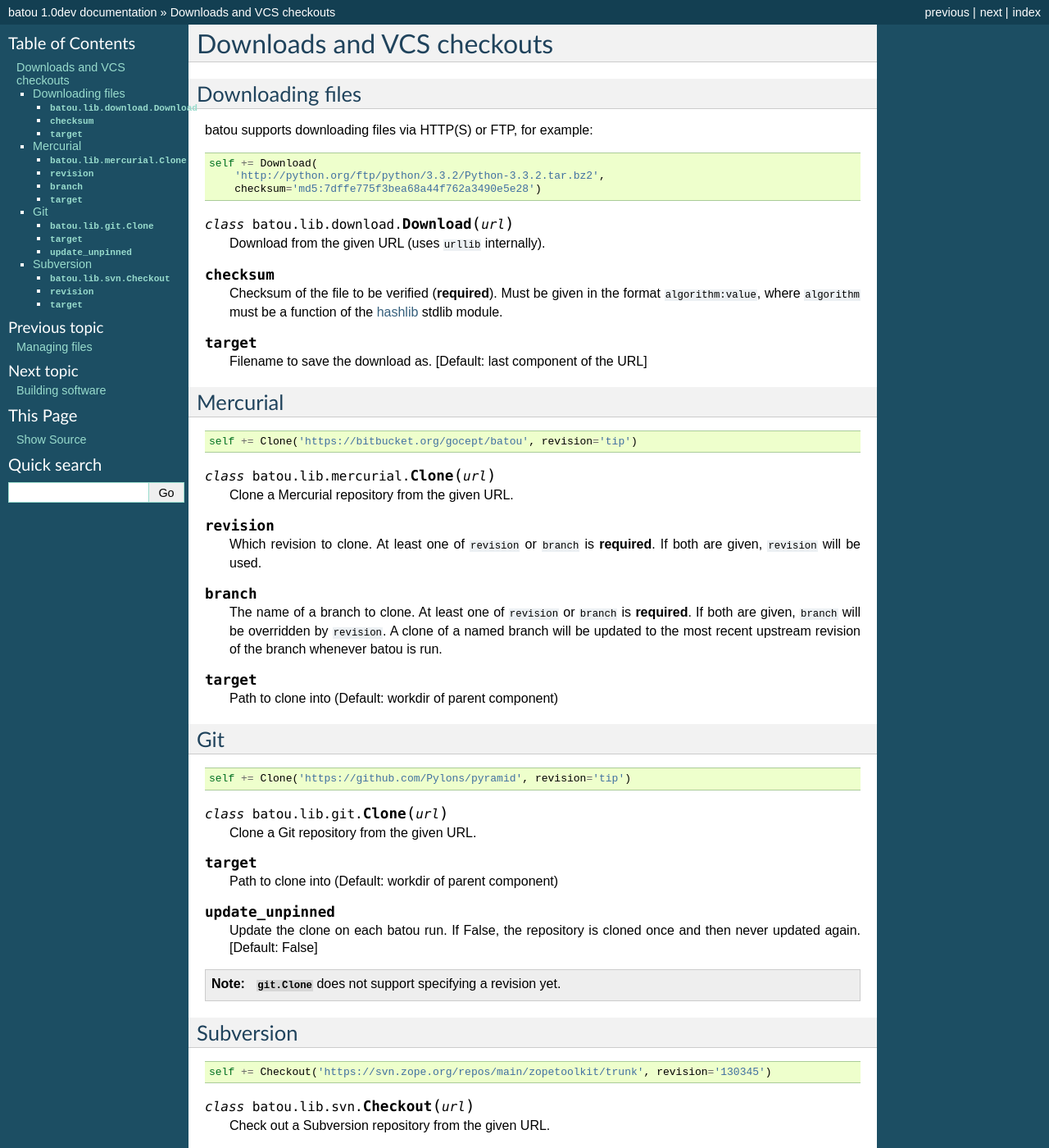
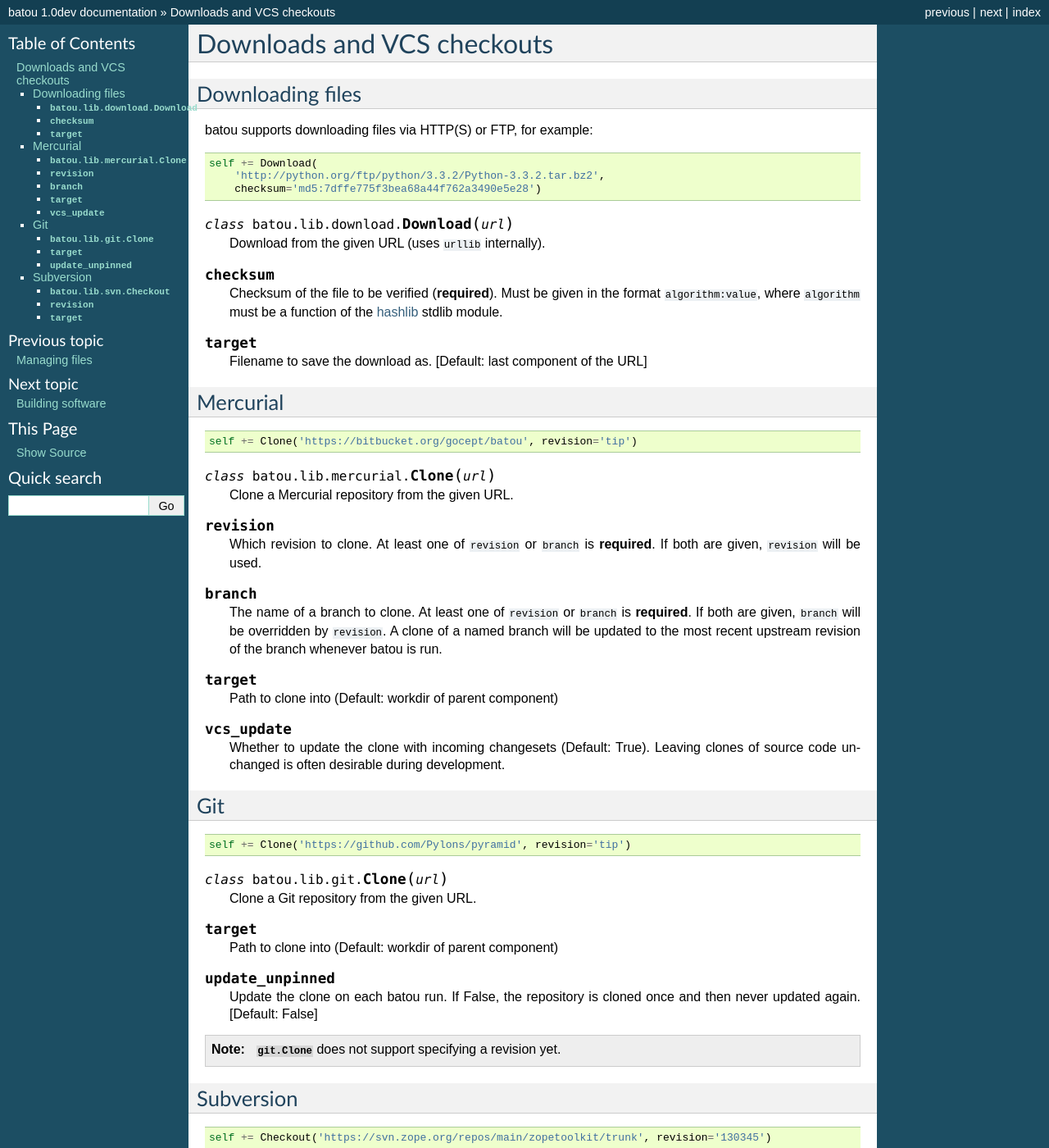
Before and after one commit to flyingcircusio/batou, a Sphinx documentation site: the page built from doc/source/download.txt, in a window 1280 px wide and 1400 px high. Shown: the whole window at 82% size. Built offline with Sphinx 7.4.7, drawn with Linux system fonts in a browser that asks for light colours.

Commit message:
Mercurial clone: added an option to avoid updating existing clones.
This is often desirable during development.

```diff
--- a/CHANGES.txt
+++ b/CHANGES.txt
@@ -7,6 +7,9 @@ Changelog
 
 - Mercurial clone: refuse to update if there are uncommitted changes or
   outgoing changesets.
+
+- Mercurial clone: added an option to avoid updating existing clones, which is
+  often desirable during development.
 
 
 1.0b16 (2013-11-29)
--- a/doc/source/download.txt
+++ b/doc/source/download.txt
@@ -59,6 +59,12 @@ Mercurial
 
     Path to clone into (Default: workdir of parent component)
 
+.. py:attribute:: vcs_update
+
+    Whether to update the clone with incoming changesets (Default: True).
+    Leaving clones of source code unchanged is often desirable during
+    development.
+
 
 Git
 ---
```
Also changed, not shown: 2 other files.
